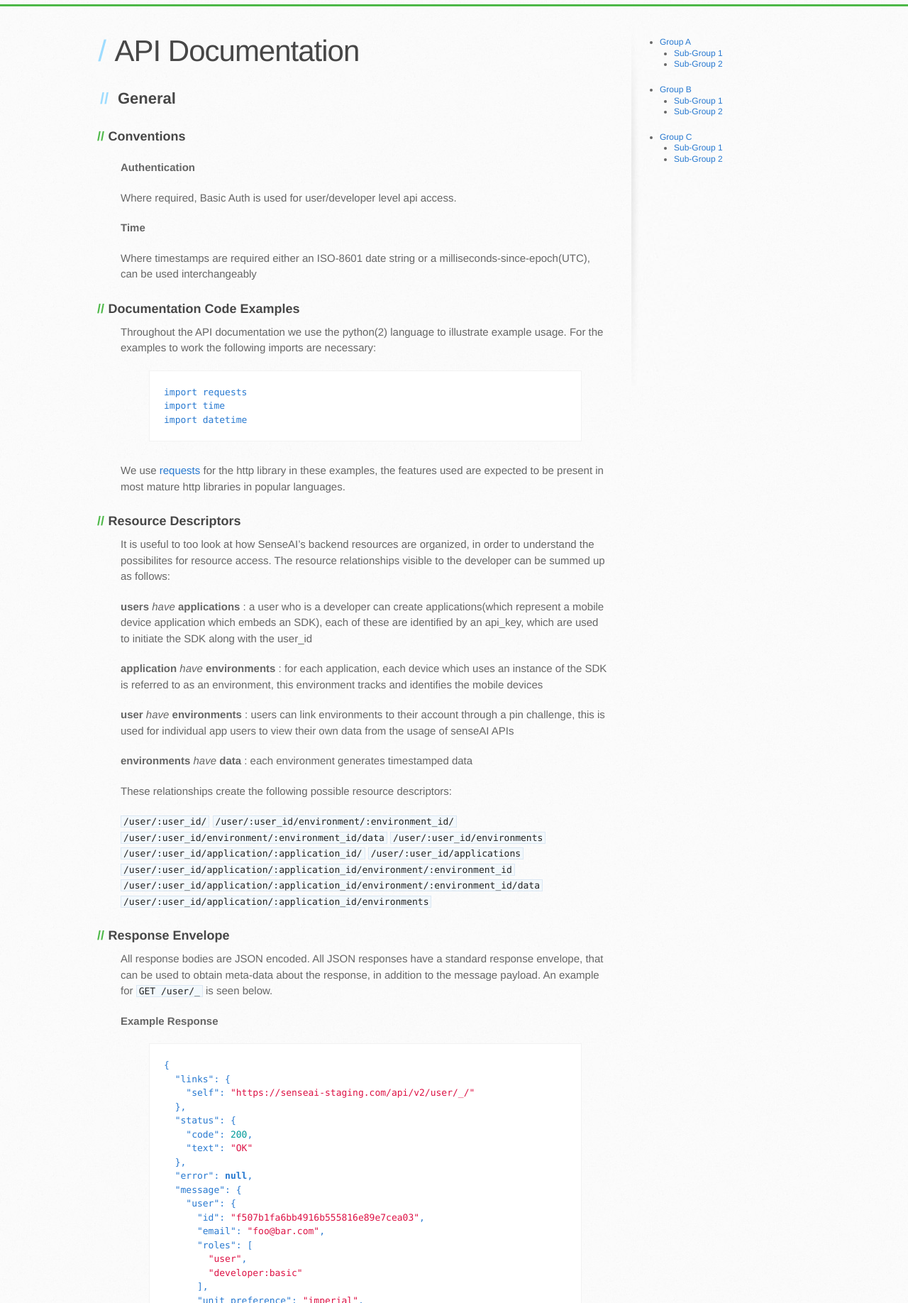
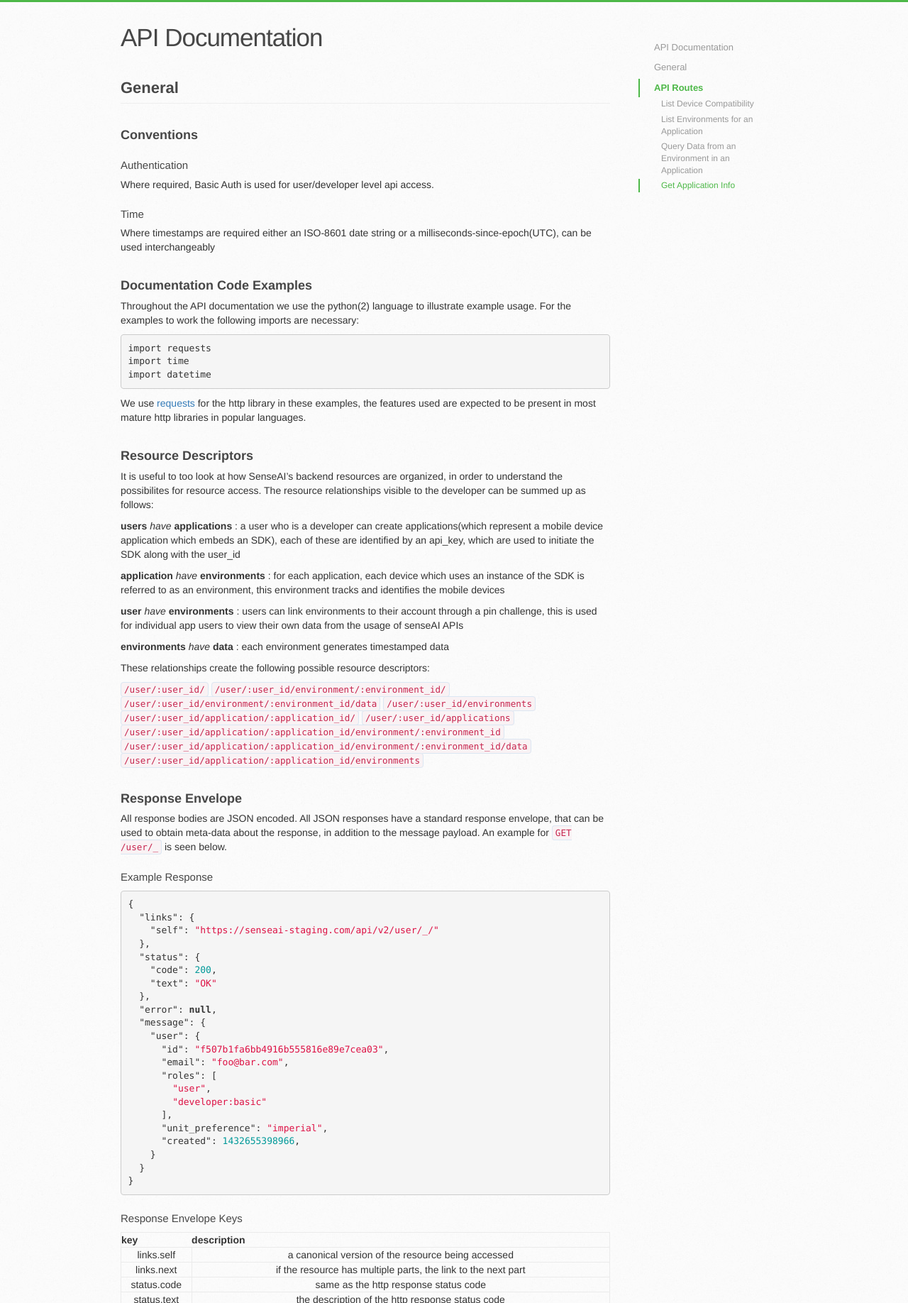
Before and after one commit to SenseAI/SenseAI.github.io, a Jekyll site: the page built from index.markdown, in a window 1280 px wide, cut to the strip 394-2230 px from the top of the page. Shown: the whole strip at 71% size. Built offline with Jekyll 4.4.1, drawn with Linux system fonts in a browser that asks for light colours; nearby versions of some CDN libraries; some of the changed text lies outside the part shown.

Commit message:
add side nav

````diff
--- a/_layouts/default.html
+++ b/_layouts/default.html
@@ -10,7 +10,11 @@
     <link rel="stylesheet" type="text/css" href="stylesheets/github-light.css" media="screen">
     <link rel="stylesheet" type="text/css" href="stylesheets/print.css" media="print">
     <link rel="stylesheet" type="text/css" href="stylesheets/syntax.css" media="screen">
-    <link rel="stylesheet" type="text/css" href="stylesheets/syntax.css" media="screen">
+    <link rel="stylesheet" href="http://maxcdn.bootstrapcdn.com/bootstrap/3.3.5/css/bootstrap.min.css">
+
+    <script src="https://ajax.googleapis.com/ajax/libs/jquery/1.11.3/jquery.min.js"></script>
+    <script src="http://maxcdn.bootstrapcdn.com/bootstrap/3.3.5/js/bootstrap.min.js"></script>
+    <script src="/javascripts/main.js"></script>
 
     <!--[if lt IE 9]>
     <script src="//html5shiv.googlecode.com/svn/trunk/html5.js"></script>
@@ -19,7 +23,7 @@
     <title>Sense AI Documentation</title>
   </head>
 
-  <body>
+  <body data-spy="scroll" data-target="#scrollSpy" data-offset="15">
     <header>
       <div class="inner">
         <img src="//d3r46qqpc6jz4w.cloudfront.net/senseai/SenseAi_logo.svg">
@@ -28,38 +32,39 @@
     </header>
 
     <div id="content-wrapper">
+
       <div class="inner clearfix">
         <section id="main-content" class="markdown-body">
           {{ content }}
         </section>
 
-        <aside id="sidebar">
+        <aside id="sideNav">
             <nav class="bs-docs-sidebar">
-            <ul id="sidebar" class="nav nav-stacked fixed">
+                <ul id="sidebar" class="nav nav-stacked">
                     <li>
-                    <a href="#GroupA">Group A</a>
+                        <a href="#apiDocumentation">API Documentation</a>
+                    </li>
+                    <li>
+                        <a href="#apiGeneral">General</a>
                         <ul class="nav nav-stacked">
-                        <li><a href="#GroupASub1">Sub-Group 1</a></li>
-                        <li><a href="#GroupASub2">Sub-Group 2</a></li>
+                            <li><a href="#apiConventions">Conventions</a></li>
+                            <li><a href="#apiDocsAndCode">Documentation Code Examples</a></li>
+                            <li><a href="#apiResource">Resource Descriptors</a></li>
+                            <li><a href="#apiResponse">Response Envelope</a></li>
+                            <li><a href="#apiPagination">Pagination</a></li>
                         </ul>
                     </li>
                     <li>
-                    <a href="#GroupB">Group B</a>
+                        <a href="#apiRoutes">API Routes</a>
                         <ul class="nav nav-stacked">
-                        <li><a href="#GroupBSub1">Sub-Group 1</a></li>
-                        <li><a href="#GroupBSub2">Sub-Group 2</a></li>
-                    </ul>
-                </li>
-                <li>
-                    <a href="#GroupC">Group C</a>
-                    <ul class="nav nav-stacked">
-                        <li><a href="#GroupCSub1">Sub-Group 1</a></li>
-                        <li><a href="#GroupCSub2">Sub-Group 2</a></li>
+                            <li><a href="#apiCompatibility">List Device Compatibility</a></li>
+                            <li><a href="#apiEnvironments">List Environments for an Application</a></li>
+                            <li><a href="#apiQueryData">Query Data from an Environment in an Application</a></li>
+                            <li><a href="#apiApplicationInfo">Get Application Info</a></li>
                         </ul>
                     </li>
                 </ul>
             </nav>
-
         </aside>
     </div>
 </div>
--- a/index.markdown
+++ b/index.markdown
@@ -3,25 +3,33 @@ layout: default
 title: API Documentation
 ---
 
-# API Documentation
-<div class="section" id="GroupA">
-  <h2>
-    General
-    <a class="headerlink" href="#GroupA"></a>
-  </h2>
+<div id="apiDocumentation" class="group">
+  <h1>API Documentation</h1>
+  <a class="headerlink" href="#apiDocumentation"></a>
 </div>
 
-### Conventions
+<div id="apiGeneral" class="group">
+  <h2 class="page-header">General</h2>
+  <a class="headerlink" href="#apiConventions"></a>
+</div>
+<div id="apiConventions" class="group">
+  <h3>Conventions</h3>
+  <a class="headerlink" href="#apiConventions"></a>
+</div>
 
-#### Authentication
+
+##### Authentication
 
 Where required, Basic Auth is used for user/developer level api access.
 
-#### Time
+##### Time
 
 Where timestamps are required either an ISO-8601 date string or a milliseconds-since-epoch(UTC), can be used interchangeably
 
-### Documentation Code Examples
+<div id="apiDocsAndCode" class="group">
+  <h3>Documentation Code Examples</h3>
+  <a class="headerlink" href="#apiDocsAndCode"></a>
+</div>
 
 Throughout the API documentation we use the python(2) language to illustrate example usage.  For the examples to work the following imports are necessary:
 
@@ -33,7 +41,10 @@ import datetime
 
 We use [requests](http://docs.python-requests.org/en/latest/) for the http library in these examples, the features used are expected to be present in most mature http libraries in popular languages.
 
-### Resource Descriptors
+<div id="apiResource" class="group">
+  <h3>Resource Descriptors</h3>
+  <a class="headerlink" href="#apiResource"></a>
+</div>
 
 It is useful to too look at how SenseAI's backend resources are organized, in order to understand the possibilites for resource access.  The resource relationships visible to the developer can be summed up as follows:
 
@@ -57,7 +68,10 @@ These relationships create the following possible resource descriptors:
 `/user/:user_id/application/:application_id/environment/:environment_id/data`
 `/user/:user_id/application/:application_id/environments`
 
-### Response Envelope
+<div id="apiResponse" class="group">
+  <h3>Response Envelope</h3>
+  <a class="headerlink" href="#apiResponse"></a>
+</div>
 
 All response bodies are JSON encoded.  All JSON responses have a standard response envelope, that can be used to obtain meta-data about the response, in addition to the message payload.  An example for `GET /user/_` is seen below.
 
@@ -99,14 +113,24 @@ All response bodies are JSON encoded.  All JSON responses have a standard respon
 | error       | if an error occurred, a description of that error                      |
 | message     | the payload of the resource accessed (typically this is what you want) |
 
-### Pagination
+
+
+<div id="apiPagination" class="group">
+  <h3>Pagination</h3>
+  <a class="headerlink" href="#apiPagination"></a>
+</div>
 
 For large collections of resources pagination is necessary.  Two query params control pagination in resources with plurality: `limit` determines the number of items returned at a time, `offset` is the id of the last item obtained by the caller.  If the `links.next` field exists in the response body, that link (constructed using limit and offset) can be followed in order to obtain the next set of items.  Pagination terminates when links.next is undefined.  See List Environment Example below for a code example.
 
+<div id="apiRoutes" class="group">
+  <h2 class="page-header">API Routes</h2>
+  <a class="headerlink" href="#apiRoutes"></a>
+</div>
 
-## API Routes
-
-### List Device Compatibility
+<div id="apiCompatibility" class="group">
+  <h3>List Device Compatibility</h3>
+  <a class="headerlink" href="#apiCompatibility"></a>
+</div>
 
 Get a list of SDK compatible devices, ones for which software sensors have been calibrated.
 
@@ -167,8 +191,10 @@ Supported Devices
   Samsung Galaxy S4  *
 ```
 
-
-### List Environments for an Application
+<div id="apiEnvironments" class="group">
+  <h3>List Environments for an Application</h3>
+  <a class="headerlink" href="#apiEnvironments"></a>
+</div>
 
 List the environments registered with an api_key.  This requires pagination since this list can be quite large depending on the distribution of an app using sdk.
 
@@ -242,7 +268,10 @@ outputs:
 ...
 ```
 
-### Query Data from an Environment in an Application
+<div id="apiQueryData" class="group">
+  <h3>Query Data from an Environment in an Application</h3>
+  <a class="headerlink" href="#apiQueryData"></a>
+</div>
 
 #### URL
 
@@ -385,7 +414,10 @@ while True:
   time.sleep(60*15) # pause 15 minutes and poll again
 {% endhighlight %}
 
-### Get Application Info
+<div id="apiApplicationInfo" class="group">
+  <h3>Get Application Info</h3>
+  <a class="headerlink" href="#apiApplicationInfo"></a>
+</div>
 
 #### URL
 
--- a/javascripts/main.js
+++ b/javascripts/main.js
@@ -1,5 +1,13 @@
-$('body').scrollspy({
-    target: '.bs-docs-sidebar',
-    offset: 40
-});
-console.log('This would be the main JS file.');
+$( document ).ready(function() {
+
+  $('body').scrollspy({
+      target: '.bs-docs-sidebar',
+      offset: 40
+  });
+  $("#sidebar").affix({
+      offset: {
+        top: 200
+      }
+  });
+  console.log("here")
+})
--- a/stylesheets/stylesheet.css
+++ b/stylesheets/stylesheet.css
@@ -463,6 +463,7 @@ header h1 {
   line-height: 1;
   color: #fff;
   letter-spacing: -1px;
+  font-family: 'Gotham', Helvetica, Arial, sans-serif;
 }
 
 header h2 {
@@ -496,14 +497,11 @@ header h2 {
   max-width: 100%;
 }
 
-aside#sidebar {
+aside#sideNav {
   float: right;
-  width: 200px;
+  width: 250px;
   min-height: 504px;
   padding-left: 20px;
-  font-size: 12px;
-  line-height: 1.3;
-  background: transparent url(../images/sidebar-bg.jpg) 0 0 no-repeat;
 }
 
 aside#sidebar p.repo-owner,
@@ -616,18 +614,14 @@ form {
   margin-top: 0;
   margin-bottom: 0;
   font-family: 'Gotham', Helvetica, Arial, sans-serif;
-  font-size: 2.8em;
+  font-size: 2.5em;
   font-weight: normal;
   color: #474747;
-  text-indent: 6px;
   letter-spacing: -1px;
 }
 
 #main-content h1:before {
-  padding-right: 0.3em;
-  margin-left: -0.9em;
   color: #9ddcff;
-  content: "/";
 }
 
 #main-content h2 {
@@ -636,43 +630,43 @@ form {
   font-size: 22px;
   font-weight: bold;
   color: #474747;
-  text-indent: 4px;
 }
 #main-content h2:before {
   padding-right: 0.3em;
   margin-left: -1.5em;
-  content: "//";
   color: #9ddcff;
 }
 
 #main-content h3 {
-  margin-top: 24px;
+  margin-top: 35px;
   margin-bottom: 8px;
   font-family: 'Gotham', Helvetica, Arial, sans-serif;
   font-size: 18px;
   font-weight: bold;
   color: #474747;
-  text-indent: 3px;
 }
 
 #main-content h3:before {
   padding-right: 0.3em;
   margin-left: -2em;
-  content: "//";
   color: #4db848;
 }
 
+#main-content h4 {
+  margin-top: 25px;
+  font-size: 15px;
+  color: #474747;
+}
+
 #main-content h5 {
+  margin-top: 24px;
   margin-bottom: 8px;
   font-family: 'Gotham', Helvetica, Arial, sans-serif;
-  font-size: 14px;
+  font-size: 15px;
   color: #474747;
-  text-indent: 3px;
 }
 h5:before {
-  padding-right: 0.3em;
   margin-left: -3.2em;
-  content: "/////";
   color: #9ddcff;
 }
 
@@ -838,8 +832,8 @@ footer a:hover {
   }
   aside#sidebar {
     min-height: 0;
-    padding: 20px 0;
-    margin-top: 20px;
+    padding: 4px 0;
+    margin-top: 4px;
     background-image: none;
     border-top: solid 1px #ddd;
   }
@@ -863,3 +857,93 @@ footer a:hover {
 
 /* Mobile Portrait Size to Mobile Landscape Size (devices and browsers) */
 @media only screen and (max-width: 479px) { }
+
+  .affix {
+      top: 20px;
+  }
+  div.col-sm-9 div {
+      height: 250px;
+      font-size: 28px;
+  }
+  #section2 {color: #fff; background-color: #673ab7;}
+  #section3 {color: #fff; background-color: #ff9800;}
+  #section41 {color: #fff; background-color: #00bcd4;}
+  #section42 {color: #fff; background-color: #009688;}
+
+  @media screen and (max-width: 810px) {
+    #section1, #section2, #section3, #section41, #section42  {
+        margin-left: 150px;
+    }
+  }
+
+/*.nav > li > a {
+  color: #333;
+  font-family: 'Gotham', Helvetica, Arial, sans-serif;
+
+}
+
+.docs-sidenav > li.active {
+    color: #333;
+    background-color: transparent;
+    border-left: 2px solid #4db848;
+    font-family: 'Gotham', Helvetica, Arial, sans-serif;
+}*/
+
+#sidebar.affix {
+    top: 20px;
+}
+/* sidebar */
+.bs-docs-sidebar {
+    padding-left: 20px;
+    margin-top: 20px;
+    margin-bottom: 20px;
+    font-family: 'Gotham', Helvetica, Arial, sans-serif;
+}
+
+/* all links */
+.bs-docs-sidebar .nav>li>a {
+    color: #999;
+    border-left: 2px solid transparent;
+    padding: 4px 20px;
+    font-size: 13px;
+    font-weight: 400;
+}
+
+/* nested links */
+.bs-docs-sidebar .nav .nav>li>a {
+    padding-top: 1px;
+    padding-bottom: 1px;
+    padding-left: 30px;
+    font-size: 12px;
+}
+
+/* active & hover links */
+.bs-docs-sidebar .nav>.active>a,
+.bs-docs-sidebar .nav>li>a:hover,
+.bs-docs-sidebar .nav>li>a:focus {
+    color: #4db848;
+    text-decoration: none;
+    background-color: transparent;
+    border-left-color: #4db848;
+}
+/* all active links */
+.bs-docs-sidebar .nav>.active>a,
+.bs-docs-sidebar .nav>.active:hover>a,
+.bs-docs-sidebar .nav>.active:focus>a {
+    font-weight: 700;
+}
+/* nested active links */
+.bs-docs-sidebar .nav .nav>.active>a,
+.bs-docs-sidebar .nav .nav>.active:hover>a,
+.bs-docs-sidebar .nav .nav>.active:focus>a {
+    font-weight: 500;
+}
+
+/* hide inactive nested list */
+.bs-docs-sidebar .nav ul.nav {
+    display: none;
+}
+/* show active nested list */
+.bs-docs-sidebar .nav>.active>ul.nav {
+    display: block;
+}
````
Also changed, not shown: 6 other files. Lines whose indentation alone changed are shown as unchanged.
